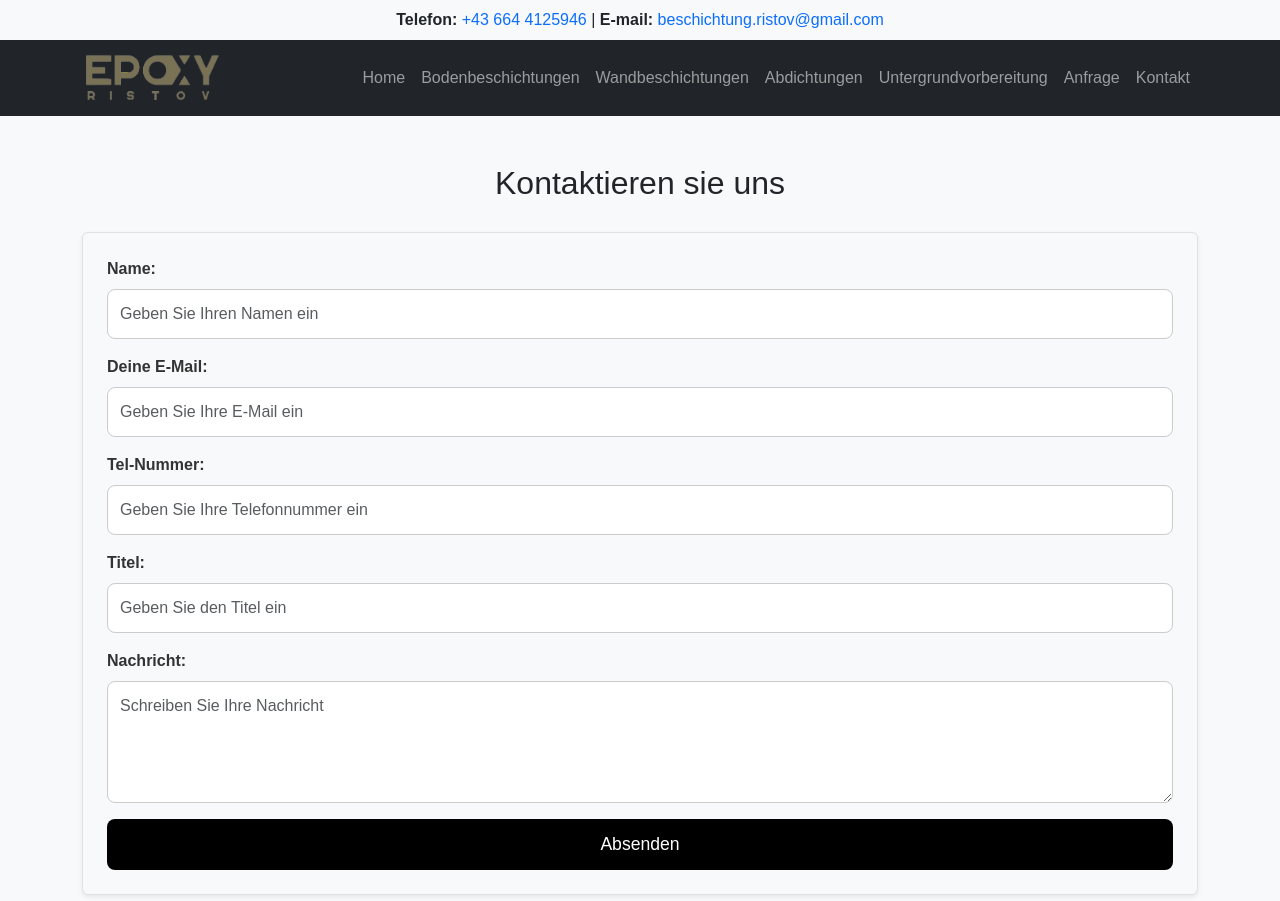
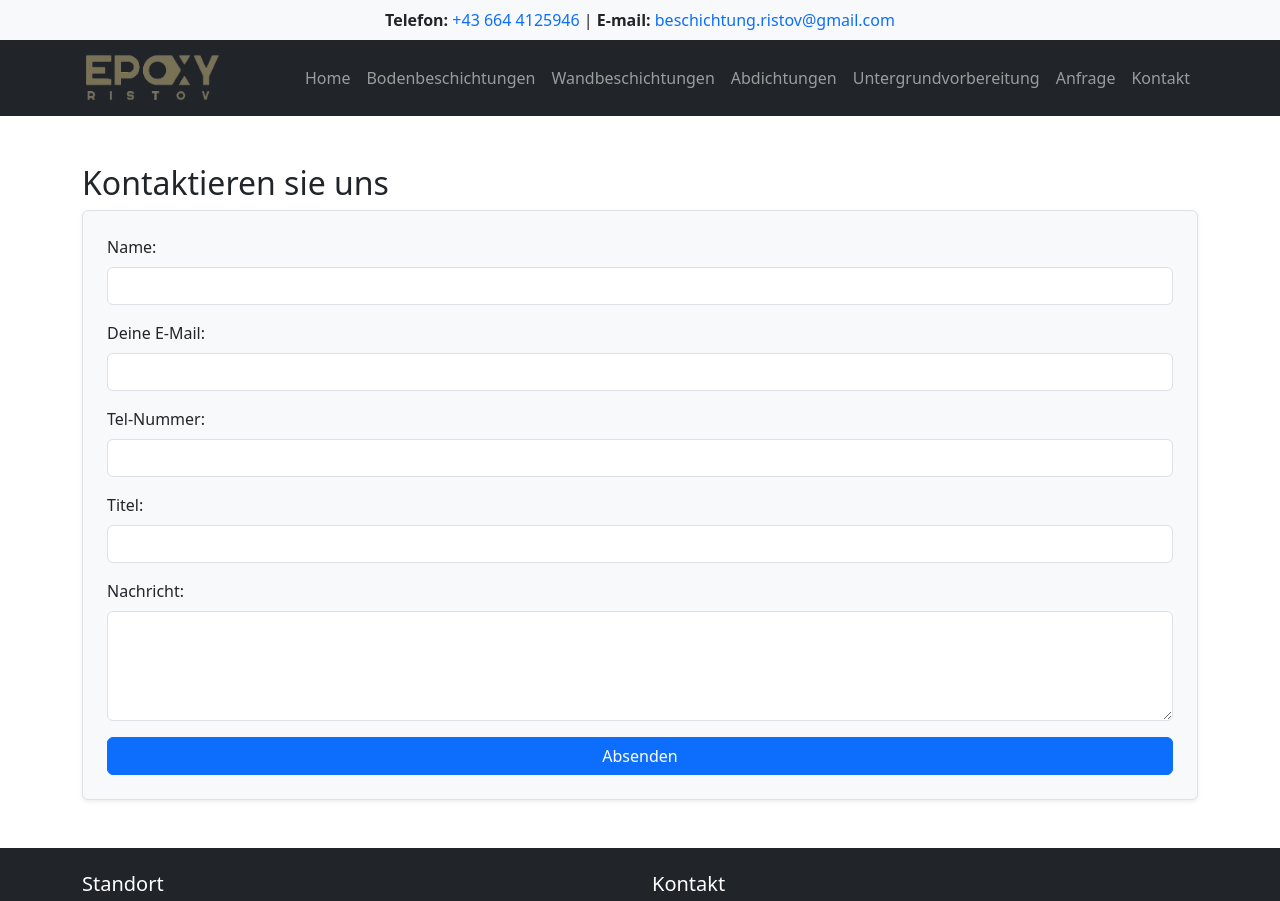
Before and after one commit to MarijanRistov/Epoxy_Ristov, a Django app: page /contact/ in a window 1280 px wide. Shown: the top 901 px of the page. Run offline with Django 5.2, Linux system fonts and the light colour scheme.

Commit message:
Update contact.html

```diff
--- a/templates/contact.html
+++ b/templates/contact.html
@@ -11,18 +11,10 @@
     <link rel="icon" href="/media/icons/logo-mobile.png" type="image/png" sizes="16x16">
     <link rel="icon" href="/media/icons/logo-tablet.png" type="image/png" sizes="24x24">
     <style>
-    body {
-        font-family: Arial, sans-serif;
-        background-color: #f8f9fa;
-        margin: 0;
-        padding: 0;
-    }
-
         .carousel-caption {
             top: 50%;
             transform: translateY(-50%);
         }
-
         .btn-outline-light {
             border-width: 2px;
             font-size: 18px;
@@ -188,104 +187,10 @@
         }
 
         .navbar-brand img {
-        height: 50px;
+            height: 50px; /* Прилагоди според потребата */
             width: auto;
         }
-
-    /* Styles for contact form */
-    #contact-form {
-        background-color: #fff;
-        padding: 30px;
-        border-radius: 10px;
-        box-shadow: 0px 4px 10px rgba(0, 0, 0, 0.1);
-        margin-top: 30px;
-    }
-
-    #contact-form h2 {
-        font-size: 1.8rem;
-        color: #333;
-        margin-bottom: 20px;
-        text-align: center;
-    }
-
-    .form-group {
-        margin-bottom: 20px;
-    }
-
-    .form-label {
-        font-size: 1rem;
-        font-weight: bold;
-        color: #333;
-    }
-
-    .form-control {
-        font-size: 1rem;
-        padding: 12px;
-        border-radius: 8px;
-        border: 1px solid #ccc;
-    }
-
-    .form-control:focus {
-        border-color: #28a745;
-        box-shadow: 0 0 5px rgba(0, 128, 0, 0.3);
-    }
-
-    button[type="submit"] {
-        width: 100%;
-        font-size: 1.1rem;
-        padding: 12px;
-        border: none;
-        background-color: #000000; /* Зададени за црно копче */
-        color: #fff;
-        border-radius: 8px;
-    }
-
-    button[type="submit"]:hover {
-        background-color: #333333; /* По тмурното на црно */
-    }
-
-    /* Footer Styles */
-    footer {
-        background-color: #343a40;
-        color: #fff;
-        padding: 30px 0;
-    }
-
-    footer h5 {
-        font-size: 1.2rem;
-        margin-bottom: 15px;
-    }
-
-    footer p {
-        font-size: 1rem;
-        margin-bottom: 10px;
-        color: #000; /* Врати боење на текстот на footer */
-    }
-
-    footer a {
-        color: #000; /* Врати боја на линковите */
-        text-decoration: none;
-    }
-
-    footer a:hover {
-        text-decoration: underline;
-    }
-
-    footer ul {
-        list-style-type: none;
-        padding: 0;
-    }
-
-    footer ul li {
-        font-size: 1rem;
-    }
-
-    footer iframe {
-        border-radius: 10px;
-    }
     </style>
-
-
 </head>
 <body>
 
@@ -318,42 +223,40 @@
 </nav>
 
 <!-- Contact Form Section -->
-<!-- Contact Form Section -->
 <div class="container mt-5">
-    <h2 class="text-center">Kontaktieren sie uns</h2>
+    <h2>Kontaktieren sie uns</h2>
 
     <form id="contact-form" method="post" class="bg-light p-4 border rounded shadow-sm">
         {% csrf_token %}
 
         <div class="form-group mb-3">
             <label for="name" class="form-label">Name:</label>
-            <input type="text" id="name" name="name" class="form-control" placeholder="Geben Sie Ihren Namen ein" required>
+            <input type="text" id="name" name="name" class="form-control" required>
         </div>
 
         <div class="form-group mb-3">
             <label for="email" class="form-label">Deine E-Mail:</label>
-            <input type="email" id="email" name="email" class="form-control" placeholder="Geben Sie Ihre E-Mail ein" required>
+            <input type="email" id="email" name="email" class="form-control" required>
         </div>
 
         <div class="form-group mb-3">
             <label for="telnum" class="form-label">Tel-Nummer:</label>
-            <input type="tel" id="telnum" name="telnum" class="form-control" placeholder="Geben Sie Ihre Telefonnummer ein" required>
+            <input type="tel" id="telnum" name="telnum" class="form-control" required>
         </div>
 
         <div class="form-group mb-3">
             <label for="subject" class="form-label">Titel:</label>
-            <input type="text" id="subject" name="subject" class="form-control" placeholder="Geben Sie den Titel ein" required>
+            <input type="text" id="subject" name="subject" class="form-control" required>
         </div>
 
         <div class="form-group mb-3">
             <label for="message" class="form-label">Nachricht:</label>
-            <textarea id="message" name="message" rows="4" class="form-control" placeholder="Schreiben Sie Ihre Nachricht" required></textarea>
+            <textarea id="message" name="message" rows="4" class="form-control" required></textarea>
         </div>
 
         <button type="submit" class="btn btn-primary w-100">Absenden</button>
     </form>
 </div>
-
 
 <!-- Footer -->
 <footer class="bg-dark text-white mt-5 p-4">
```
Also changed, not shown: other parts of templates/contact.html (+33 -26 lines). Lines whose indentation alone changed are shown as unchanged.
